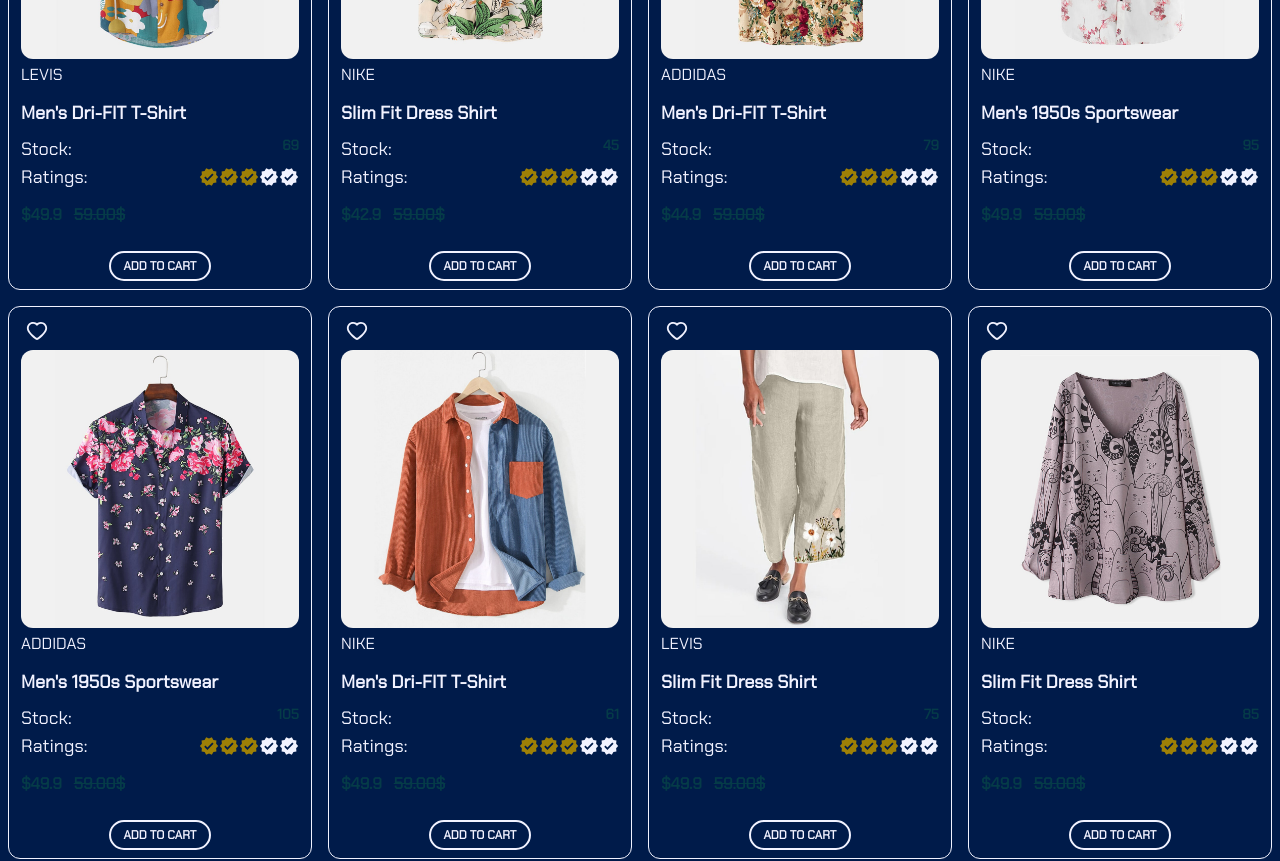
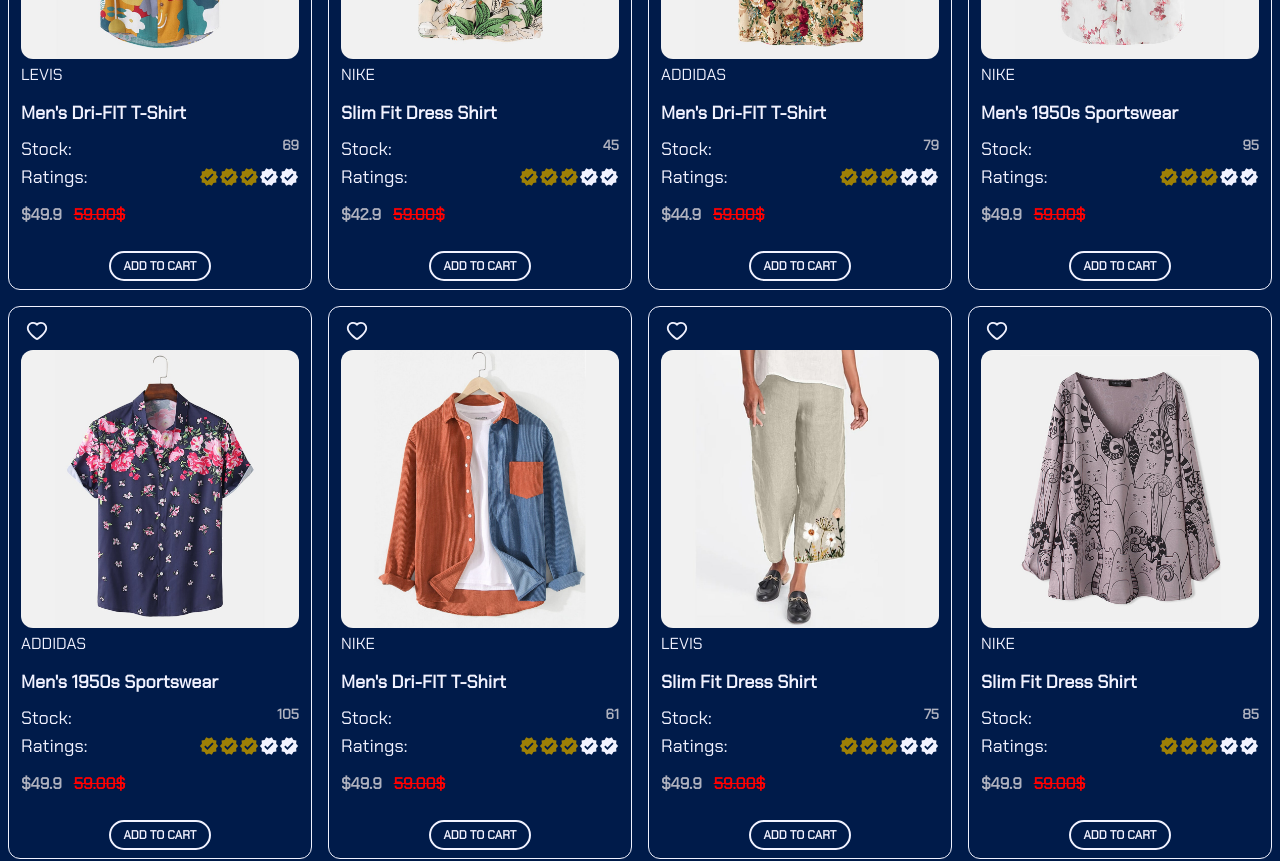
Before and after one commit to shubhanshurav/e-Shopping-store, a React (Create React App) app: page /Shop in a window 1280 px wide. Shown: the part 1180-2041 px from the top of the page. Built offline with nearby package versions, Linux system fonts and the light colour scheme; no server answers.

Commit message:
fix bugs

```diff
--- a/src/components/Card.js
+++ b/src/components/Card.js
@@ -1,48 +1,3 @@
-// import React from "react";
-// import { Link, useNavigate } from "react-router-dom";
-// // import ViewDetails from "./ViewDetails";
-
-// const Card = ({ image, id, company, price, Heading,selectHandler , shopdata}) => {
-
-// // console.log(shopdata);
-// const navigate = useNavigate;
-
-//   return (
-//     <div className="w-[250px] border-inherit border rounded-xl py-3 px-3 m-5 " onClick={()=>navigate("/Shop/ViewDetail/" + id)}>
-//       <img src={image} className="w-full rounded-xl" alt="" />
-
-//       <p className="text-amber-800	">{company}</p>
-
-//       <p className="text-black text-[18px]  font-semibold mt-3">{Heading}</p>
-
-//       <p className="text-green-400 mt-3  ">
-//         {" "}
-//         {price} <s className="text-red-400 ">59.00$</s>
-//       </p>
-
-
-//       <div className="flex justify-between mt-6">
-
-
-//      {/* <Link to ="/Shop/ViewDetail"> <button className='text-red-600 font-semibold hover:text-black ' onClick = {() => selectHandler(id)}  >View Details</button></Link> */}
-
-//     <button className="bg-green-500 text-white py-2 px-2 rounded-md text-sm  font font-semibold ">
-//           {
-//             false ? <p>Remove Item</p> : <p>Add to Cart</p>
-//           }
-//         </button>
-
-//       </div>
-
-
-//     </div>
-
-//   );
-// };
-
-// export default Card;
-
-
 import React from "react";
 // import { Link } from "react-router-dom";
 import { useDispatch, useSelector } from 'react-redux';
@@ -115,7 +70,7 @@ const Card = ({ card }) => {
             </button>
           )}
       </div>
-       <img src={card.image} className="w-full rounded-xl cursor-pointer" alt="data"  loading="lazy" onClick={()=>navigate("/Shop/ViewDetail/" + card.id)}/>
+       <img src={card.image} className="w-full rounded-xl cursor-pointer" alt="data"  loading="lazy" onClick={()=>navigate("/Shop/viewDetail/" + card.id)}/>
 
 
       <h1 className="text-gray-700 font-normal text-md text-left mt-1 uppercase">
@@ -128,7 +83,7 @@ const Card = ({ card }) => {
       <div className='text-sm'>
          <div className='flex justify-between'>
             <p className='font-md text-lg'>Stock: </p>
-            <p className='text-blue-700 font-bold'>{card.stock}</p>
+            <p className='text-richblack-100  font-bold'>{card.stock}</p>
          </div>
       </div>
       <div className='text-sm '>
@@ -138,9 +93,9 @@ const Card = ({ card }) => {
          </div>
       </div>
 
-      <p className="text-blue-700 font-bold mt-3 ">
+      <p className="text-richblack-100 font-bold mt-3 ">
         {" "}
-        ${card.price} <s className="text-red-400 px-2">59.00$</s>
+        ${card.price} <s className="text-[red] px-2">59.00$</s>
       </p>
 
       <div className="flex justify-between mt-6">
--- a/src/components/Checkout.js
+++ b/src/components/Checkout.js
@@ -3,7 +3,7 @@ import {Link} from 'react-router-dom';
 
 const Checkout = () => {
   return (
-    <div>
+    <div className='bg-richblack-25'>
       <div className='text-center items-center my-52'>
           <h1 className='font-semibold text-xl font-chakra-petch m-7'>Ruko Jara Checkout Page Abhi Progress Par Hai....😂😂</h1>
           <Link to="/Shop">
--- a/src/components/NavBar.js
+++ b/src/components/NavBar.js
@@ -82,7 +82,7 @@ const NavBar = () => {
               </Link>
             )}
             {user && user?.accountType !== ACCOUNT_TYPE.INSTRUCTOR && (
-              <Link to="/Wishlist" className="text-white flex place-content-center w-7 relative">
+              <Link to="/dashboard/wishlist" className="text-white flex place-content-center w-7 relative">
                 <img src='/assets/wishlist.svg' alt='wishlist'/>
                 {wish.length > 0 &&
                   <span className='absolute -top-1 -right-3 font-bold text-gray-800 text-xs bg-yellow-500 flex w-5 h-5 items-center justify-center animate-bounce rounded-full'>{wish.length}</span>
--- a/src/components/Routes.js
+++ b/src/components/Routes.js
@@ -57,7 +57,7 @@ const [shopdata , setShopData] = useState(shopData);
       <Routes>
         <Route path="/" element={<HomePage />} />
         <Route path="/Shop" element={<Shop shopdata={shopdata} />} />
-        <Route path="/Shop/ViewDetail/:id" element={<ViewDetails />}/>
+        <Route path="/Shop/viewDetail/:id" element={<ViewDetails />}/>
         <Route path="/Shop/productDetails/:id" element={<ProductDetails />}/>
         <Route path="/About" element={<About datacustomer={datacustomer}/>}/>
         <Route path="/Contact" element={<Contact />} />
--- a/src/components/ViewDetails.js
+++ b/src/components/ViewDetails.js
@@ -9,7 +9,6 @@ const ViewDetails = () => {
   const { id } = useParams();
 
   // sambhal ke
-
   const clickedData = olddata.filter((some) => some.id === id);
   // console.log(clickedData)
 
```
